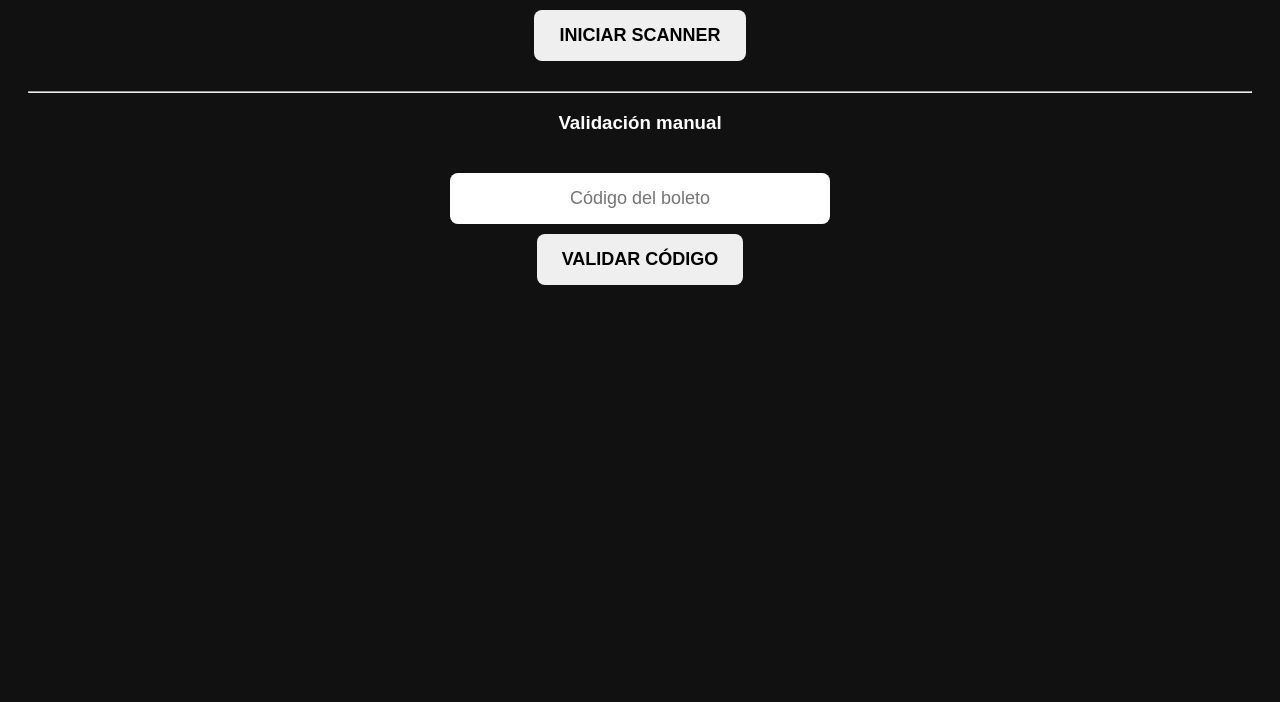
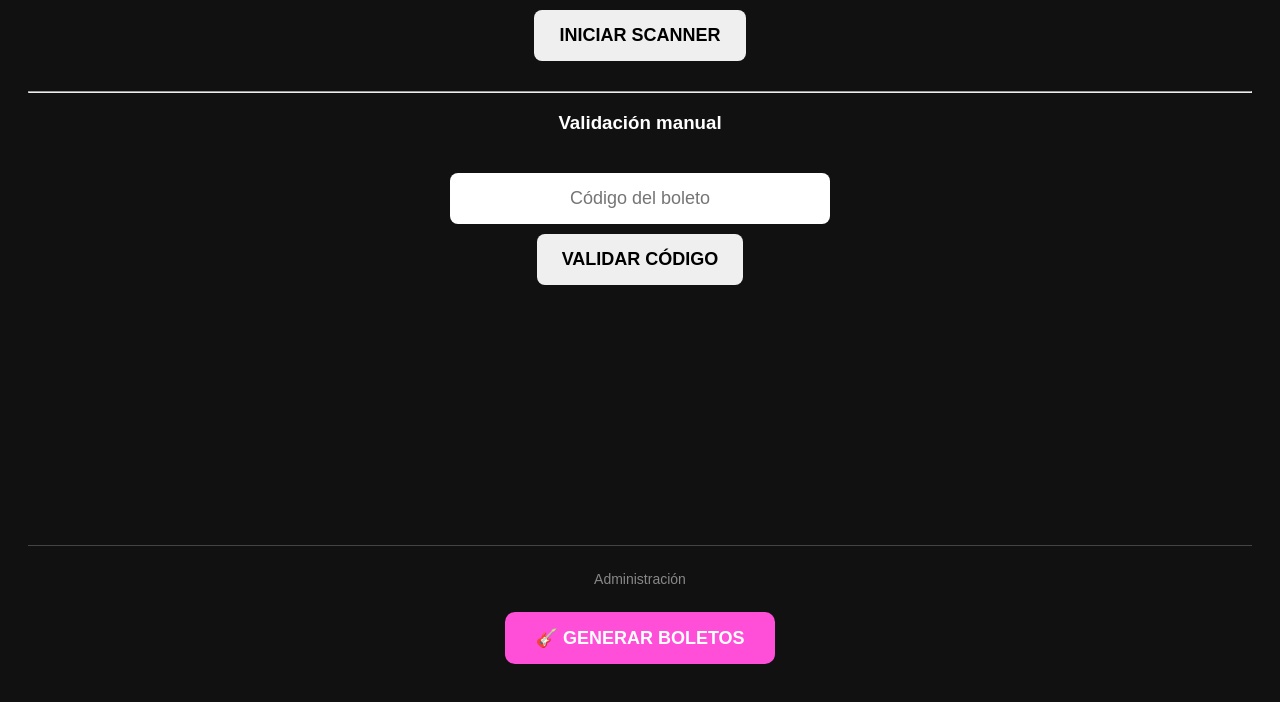
Before and after one commit to falsaalarma001-wq/testcam, a plain HTML site: page index.html in a window 1280 px wide. Shown: the part 106-808 px from the top of the page. Drawn offline with Linux system fonts and the light colour scheme.

Commit message:
Update index.html

```diff
--- a/index.html
+++ b/index.html
@@ -72,9 +72,41 @@ input{
 
 <div id="resultado"></div>
 
+<!-- ZONA ADMIN -->
+<div style="
+  margin-top:250px;
+  border-top:1px solid #444;
+  padding-top:25px;
+">
+
+  <div style="
+    color:#888;
+    margin-bottom:15px;
+    font-size:14px;
+  ">
+    Administración
+  </div>
+
+  <button
+    onclick="generarBoletos()"
+    style="
+      background:#ff4fd8;
+      color:white;
+      padding:15px 30px;
+      font-size:18px;
+      border:none;
+      border-radius:10px;
+      cursor:pointer;
+    "
+  >
+    🎸 GENERAR BOLETOS
+  </button>
+
+</div>
+
 <script>
 
-const BACKEND_URL = "https://script.google.com/macros/s/AKfycbzTafomdOmzq2yBjaxvCHmYU-Bq3bpbPmuwd89zgYtDdSW-m_6q43Z3Ry3Gt-_xA7mb/exec";
+const BACKEND_URL = "https://script.google.com/macros/s/AKfycbwsXMZAQbupoTbEPlo1sPwiZPH3b5nDxzfUVkNaqITdgxuO0AuDW28YNttCPG9q9dZsRQ/exec";
 const TOKEN = "GRFSTAFF2026";
 
 function validarCodigo(codigo){
@@ -127,6 +159,23 @@ function iniciarScanner(){
 
 }
 
+function generarBoletos(){
+
+  const confirmar = confirm(
+    "¿Deseas generar los boletos pendientes?"
+  );
+
+  if(!confirmar){
+    return;
+  }
+
+  window.open(
+    "https://script.google.com/macros/s/AKfycbwsXMZAQbupoTbEPlo1sPwiZPH3b5nDxzfUVkNaqITdgxuO0AuDW28YNttCPG9q9dZsRQ/exec?admin=generar&token=GRFSTAFF2026",
+    "_blank"
+  );
+
+}
+
 </script>
 
 </body>
```
